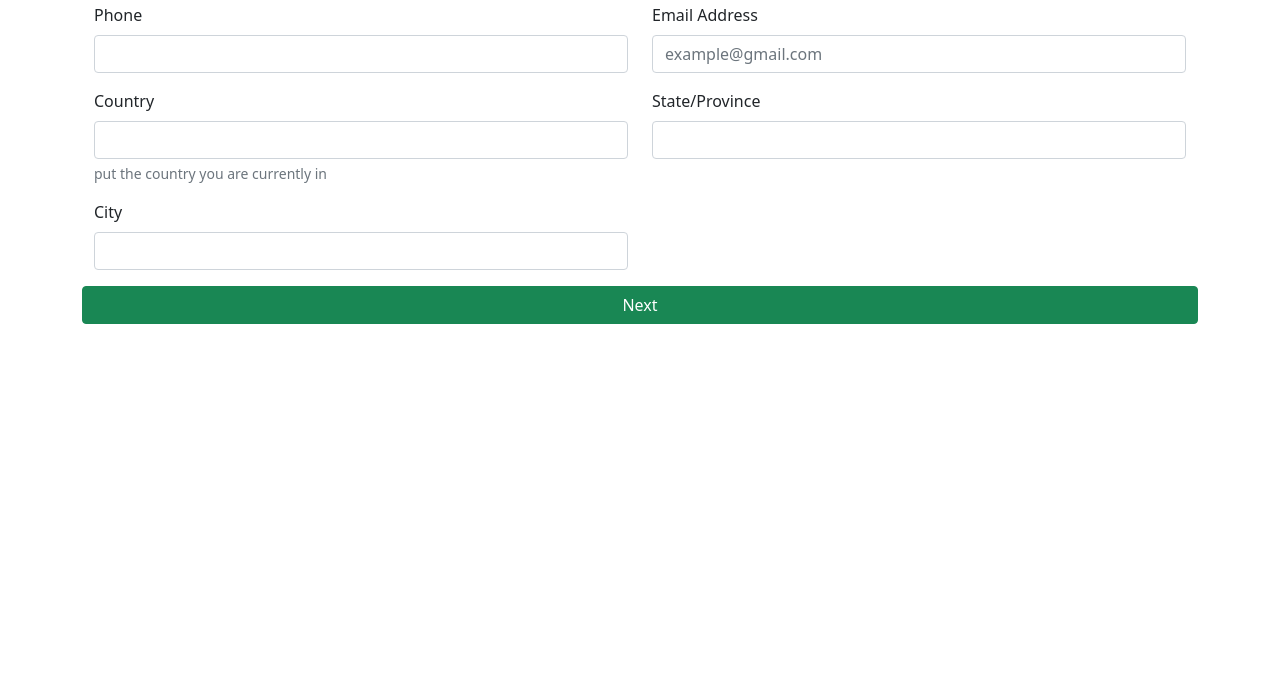
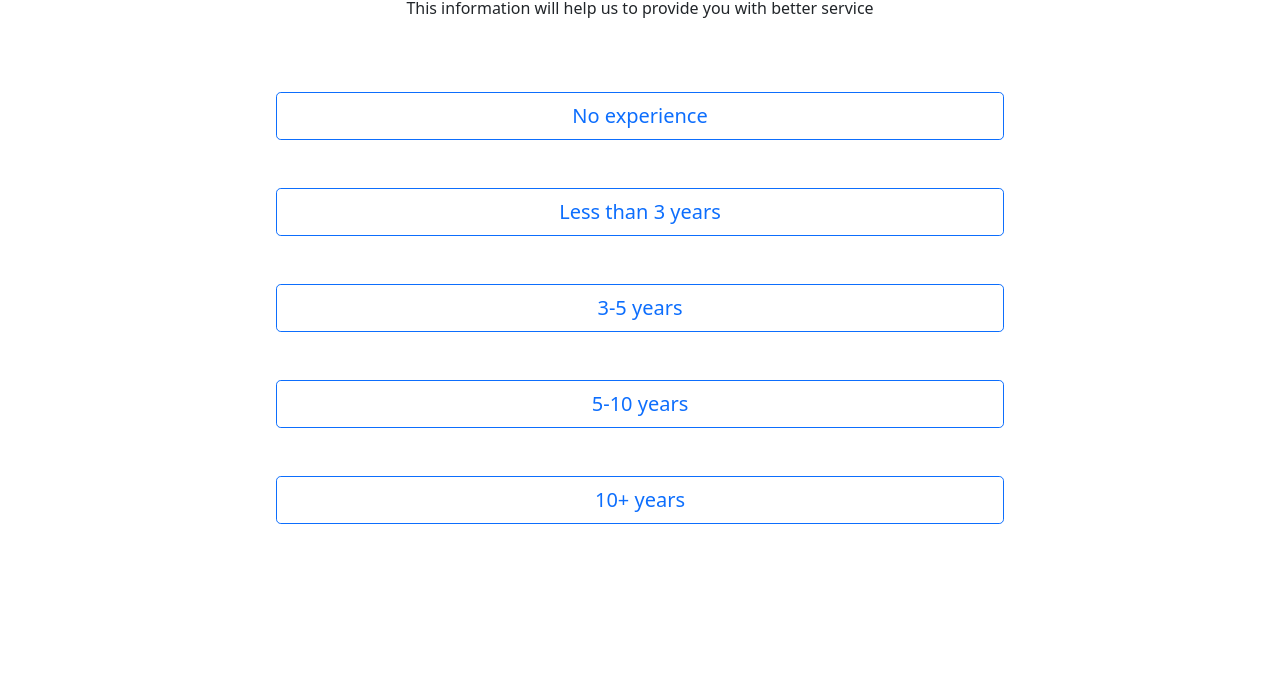
Before and after one commit to DerekSave/bootstrap-5-wiq2g9, a website built with webpack: page src/index.html in a window 1280 px wide. Shown: the part 108-800 px from the top of the page. Built offline with nearby package versions, Linux system fonts and the light colour scheme.

Commit message:
We add how long have you been working

```diff
--- a/src/index.html
+++ b/src/index.html
@@ -16,7 +16,7 @@
   <body>
     <div>
       <div class="container">
-        <div class="row">
+        <div class="row d-none">
           <div class="col-sm-12 col-md-6 col-lg-6 col-xl-6">
             <form>
               <div class="mb-3">
@@ -52,7 +52,7 @@
             </form>
           </div>
         </div>
-        <div class="row">
+        <div class="row d-none">
           <div class="col-sm-12 col-md-6 col-lg-6 col-xl-6">
             <form>
               <div class="mb-3">
@@ -77,7 +77,7 @@
             </form>
           </div>
         </div>
-        <div class="row">
+        <div class="row d-none">
           <div class="col-sm-12 col-md-6 col-lg-6 col-xl-6">
             <form>
               <div class="mb-3">
@@ -105,8 +105,8 @@
             </form>
           </div>
         </div>
-        <div class="row">
-          <div class="col-sm-12 col-md-6 col-lg-6 col-xl-6">
+        <div class="row d-none">
+          <div class="col-sm-12 col-md-12 col-lg-12 col-xl-12">
             <form>
               <div class="mb-3">
                 <label for="cityTarget" class="form-label">City</label>
@@ -115,8 +115,59 @@
             </form>
           </div>
         </div>
+
+        <div class="text-center pb-4">
+          <h1 class="pt-5">How long have you been working?</h1>
+          <span>This information will help us to provide you with better service<span>
+        </div>
+
         <div class="row">
-          <button class="btn btn-success">Next</button>
+          <div class="col text-center mt-5 mb-4">
+            <button
+              class="btn btn-outline-primary btn-lg d-grid gap-2 col-8 mx-auto"
+            >
+              No experience
+            </button>
+          </div>
+        </div>
+        <div class="row">
+          <div class="col text-center mb-4 mt-4">
+            <button
+              class="btn btn-outline-primary btn-lg d-grid gap-2 col-8 mx-auto"
+            >
+              Less than 3 years
+            </button>
+          </div>
+        </div>
+        <div class="row">
+          <div class="col text-center mb-4 mt-4">
+            <button
+              class="btn btn-outline-primary btn-lg d-grid gap-2 col-8 mx-auto"
+            >
+              3-5 years
+            </button>
+          </div>
+        </div>
+        <div class="row">
+          <div class="col text-center mb-4 mt-4">
+            <button
+              class="btn btn-outline-primary btn-lg d-grid gap-2 col-8 mx-auto"
+            >
+              5-10 years
+            </button>
+          </div>
+        </div>
+        <div class="row">
+          <div class="col text-center mb-4 mt-4">
+            <button
+              class="btn btn-outline-primary btn-lg d-grid gap-2 col-8 mx-auto"
+            >
+              10+ years
+            </button>
+          </div>
+        </div>
+        <div class="row d-none">
+          <button type="submit" class="btn btn-success">Next</button>
         </div>
       </div>
     </div>
```
